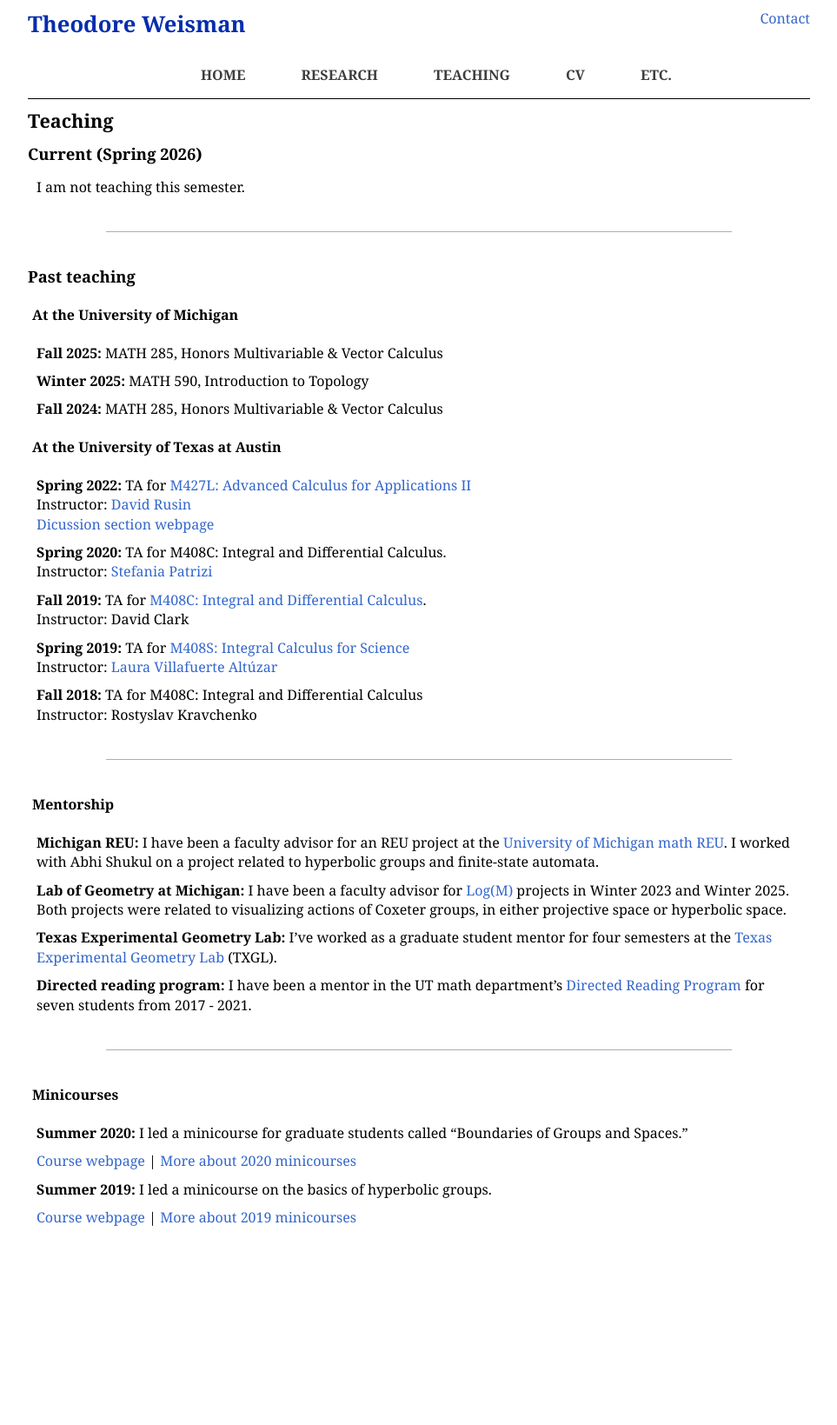
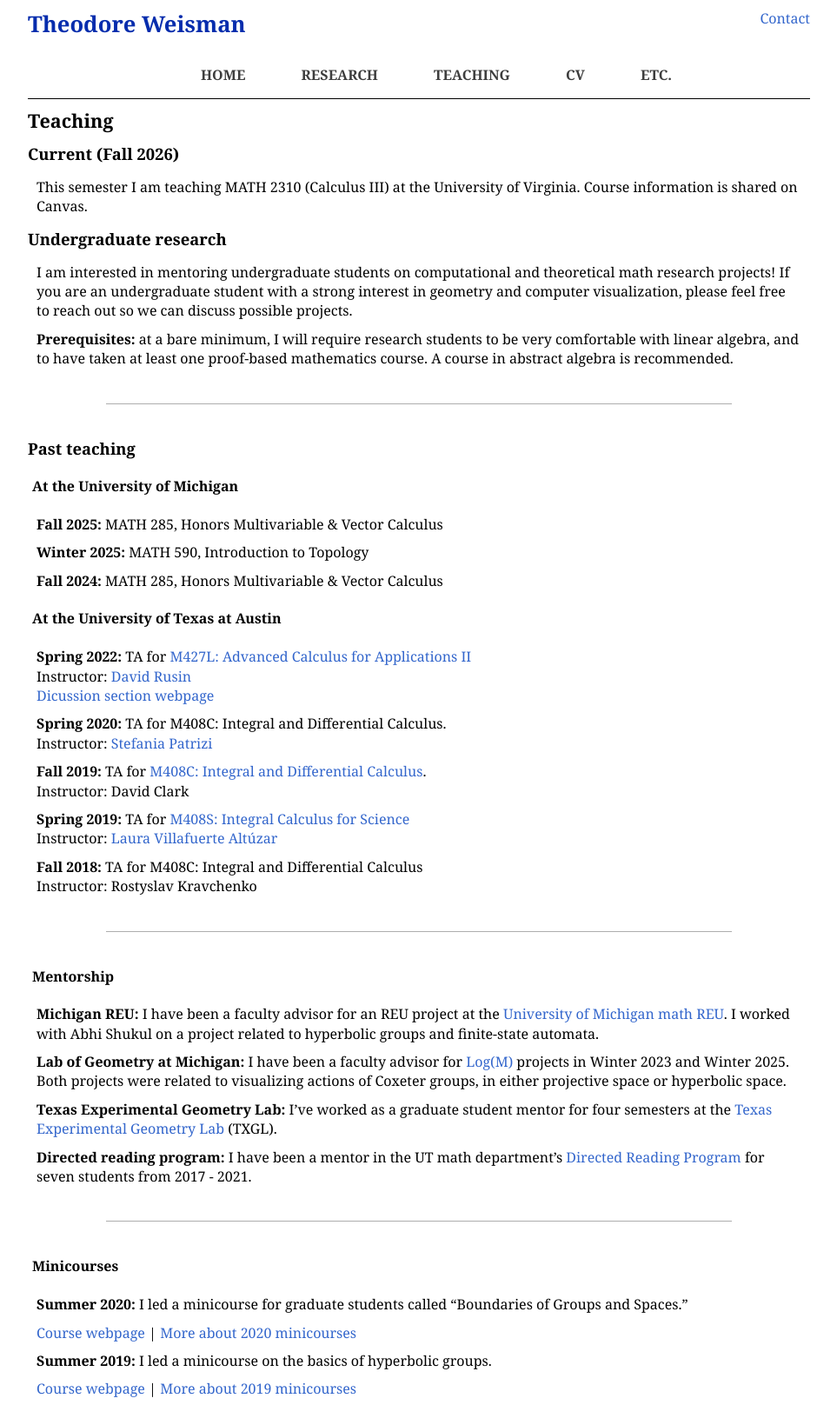
Before and after one commit to tjweisman/tjweisman.github.io, a Jekyll site: the page built from teaching/index.md, in a window 1280 px wide. Shown: the whole page at 87% size, without its empty margins (158-1121 px from the left). Built offline with Jekyll 4.4.1, drawn with Linux system fonts in a browser that asks for light colours; nearby versions of some CDN libraries; before the commit the page ends 1441 px from its top, so only the background shows below that.

Commit message:
added Thang as author on recent paper (oops) and updated teaching page

```diff
--- a/teaching/index.md
+++ b/teaching/index.md
@@ -8,9 +8,15 @@ redirect_from: teaching.html
 Teaching
 ===================
 
-## Current (Spring 2026)
+## Current (Fall 2026)
 
-I am not teaching this semester.
+This semester I am teaching MATH 2310 (Calculus III) at the University of Virginia. Course information is shared on Canvas.
+
+## Undergraduate research
+
+I am interested in mentoring undergraduate students on computational and theoretical math research projects! If you are an undergraduate student with a strong interest in geometry and computer visualization, please feel free to reach out so we can discuss possible projects.
+
+**Prerequisites:** at a bare minimum, I will require research students to be very comfortable with linear algebra, and to have taken at least one proof-based mathematics course. A course in abstract algebra is recommended.
 
 ***********************
 
```
Also changed, not shown: research.md (+1 -1 lines).
